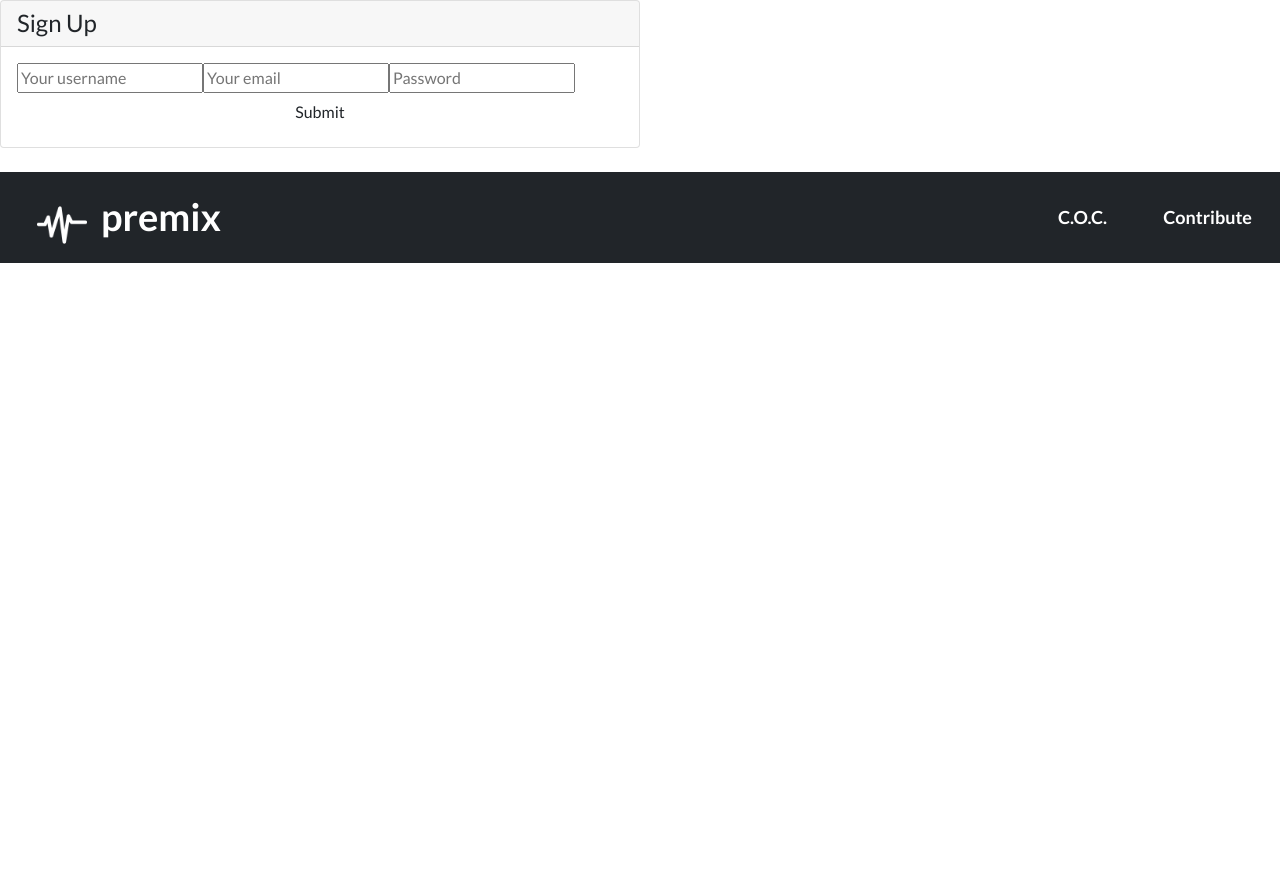
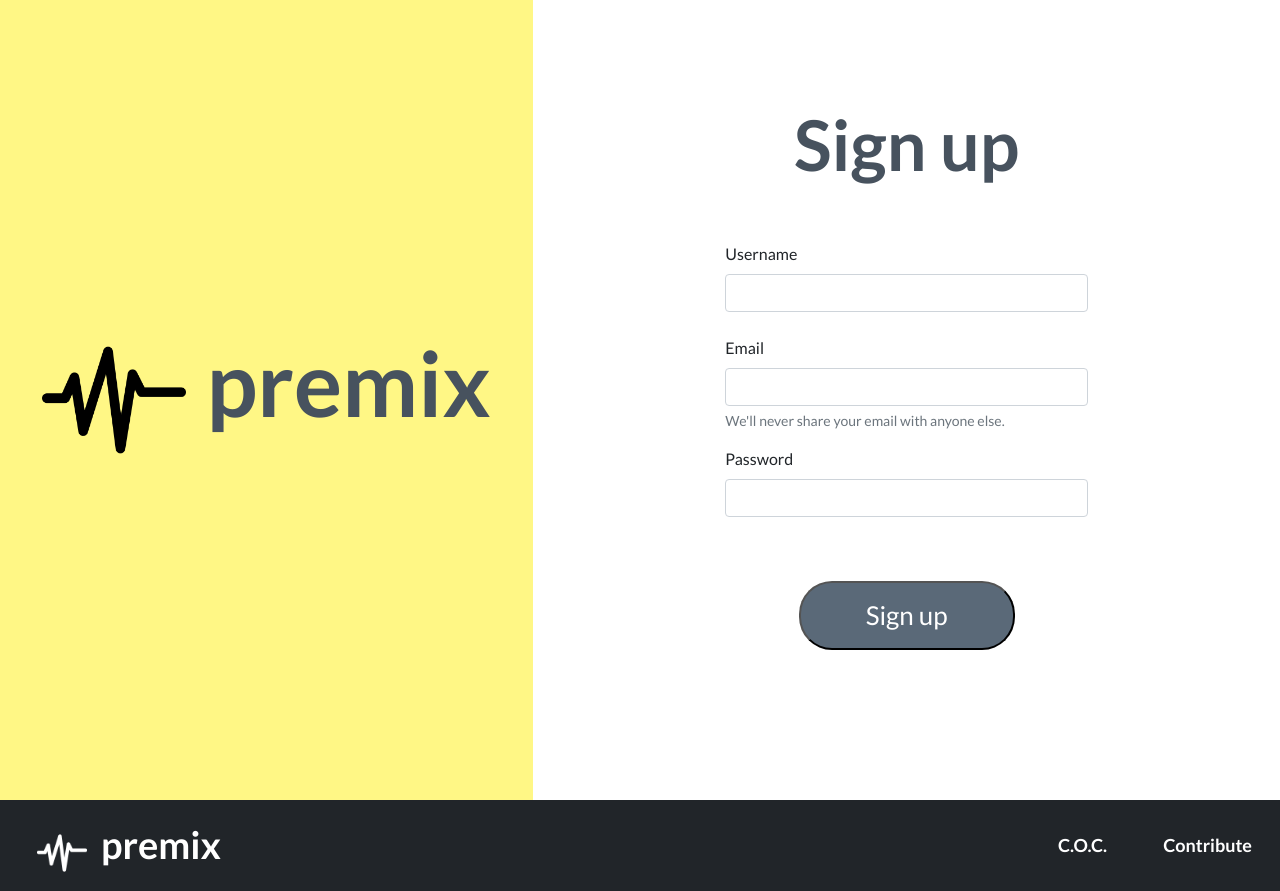
Before and after one commit to okni-c/preMix, a React (Create React App) app in the folder client/: page /signup in a window 1280 px wide. Before the commit the page ends 800 px from the top, so only its background shows below. Built offline with nearby package versions, Linux system fonts and the light colour scheme.

Commit message:
Adjustments to forms

```diff
--- a/client/src/index.css
+++ b/client/src/index.css
@@ -237,6 +237,15 @@ body::-webkit-scrollbar-thumb:hover {
     font-weight: bold;
     font-size: 90px;
     text-align: center;
+    padding-left: 20px;
+}
+
+.form-extra {
+    color: #47525E;
+    font-family: Lato;
+    font-weight: bold;
+    font-size: 20px;
+    text-align: center;
 }
 
 .fp-logo {
--- a/client/src/pages/Login.js
+++ b/client/src/pages/Login.js
@@ -48,6 +48,10 @@ const Login = (props) => {
                   <h1 className="fp-head"> premix</h1>
                 </Link>
               </div>
+              <div className="col-12 justify-content-center">
+              <h5 className="form-extra">Already have an account?</h5>
+                <Link to="/signup" style={{ textDecoration: 'none', display: 'flex' }}><button className="form-btn">Sign up</button></Link>
+              </div>
             </div>
           </div>
 
--- a/client/src/pages/Signup.js
+++ b/client/src/pages/Signup.js
@@ -2,6 +2,9 @@ import React, { useState } from 'react';
 import Auth from '../utils/auth';
 import { useMutation } from '@apollo/client';
 import { ADD_USER } from '../utils/mutations';
+import { Link } from 'react-router-dom';
+
+import DarkWave from '../images/logo-wave-dark.png';
 
 const Signup = () => {
   const [formState, setFormState] = useState({ username: '', email: '', password: '' });
@@ -34,48 +37,114 @@ const Signup = () => {
   };
 
   return (
-    <main className='flex-row justify-center mb-4'>
-      <div className='col-12 col-md-6'>
-        <div className='card'>
-          <h4 className='card-header'>Sign Up</h4>
-          <div className='card-body'>
-            <form onSubmit={handleFormSubmit}>
+    <main>
+      <div className="container-fluid h-100">
+        <div className="row">
+
+          <div className="col-5 left-fp">
+            <div className="row h-100 justify-content-center align-items-center">
+              <div className="col-12 d-flex justify-content-center">
+                <Link to="/" style={{ textDecoration: 'none', display: 'flex' }}>
+                  <img className="fp-logo" src={DarkWave} />
+                  <h1 className="fp-head"> premix</h1>
+                </Link>
+              </div>
+            </div>
+          </div>
+
+          <div className="col-7 right-fp">
+            <div className="row h-100 justify-content-center align-items-center">
+              <div className="col-12">
+                <h2 className="form-header pb-5">Sign up</h2>
+                <form className="pb-5" onSubmit={handleFormSubmit}>
+                  <div className="mb-3">
+                    <label for="username" className="form-label">Username</label>
                     <input
-                className='form-input'
-                placeholder='Your username'
+                      className='form-control'
                       name='username'
                       type='username'
                       id='username'
                       value={formState.username}
                       onChange={handleChange}
                     />
+                    <label for="email" className="form-label pt-4">Email</label>
                     <input
-                className='form-input'
-                placeholder='Your email'
+                      className='form-control'
                       name='email'
                       type='email'
                       id='email'
                       value={formState.email}
                       onChange={handleChange}
                     />
+                    <div id="emailHelp" className="form-text">We'll never share your email with anyone else.</div>
+                  </div>
+                  <div className="mb-3 pb-5">
+                    <label for="password" className="form-label">Password</label>
                     <input
-                className='form-input'
-                placeholder='Password'
+                      className="form-control"
                       name='password'
                       type='password'
                       id='password'
                       value={formState.password}
-                onChange={handleChange}
-              />
-              <button className='btn d-block w-100' type='submit'>
-                Submit
+                      onChange={handleChange} />
+                  </div>
+                  <div class="d-flex justify-content-center">
+                    <button className='form-btn' type='submit'>
+                      Sign up
                     </button>
+                  </div>
                 </form>
-            {error && <div>Sign up failed</div>}
+                {error && <div class="alert alert-danger" role="alert">
+                  Sign up Error! Try Again.
+                </div>}
               </div>
             </div>
           </div>
-    </main>
+        </div>
+      </div>
+    </main >
+    // <main className='flex-row justify-center mb-4'>
+    //   <div className='col-12 col-md-6'>
+    //     <div className='card'>
+    //       <h4 className='card-header'>Sign Up</h4>
+    //       <div className='card-body'>
+    //         <form onSubmit={handleFormSubmit}>
+    //           <input
+    //             className='form-input'
+    //             placeholder='Your username'
+    //             name='username'
+    //             type='username'
+    //             id='username'
+    //             value={formState.username}
+    //             onChange={handleChange}
+    //           />
+    //           <input
+    //             className='form-input'
+    //             placeholder='Your email'
+    //             name='email'
+    //             type='email'
+    //             id='email'
+    //             value={formState.email}
+    //             onChange={handleChange}
+    //           />
+    //           <input
+    //             className='form-input'
+    //             placeholder='Password'
+    //             name='password'
+    //             type='password'
+    //             id='password'
+    //             value={formState.password}
+    //             onChange={handleChange}
+    //           />
+    //           <button className='btn d-block w-100' type='submit'>
+    //             Submit
+    //           </button>
+    //         </form>
+    //         {error && <div>Sign up failed</div>}
+    //       </div>
+    //     </div>
+    //   </div>
+    // </main>
   );
 };
 
```
Lines whose indentation alone changed are shown as unchanged.
